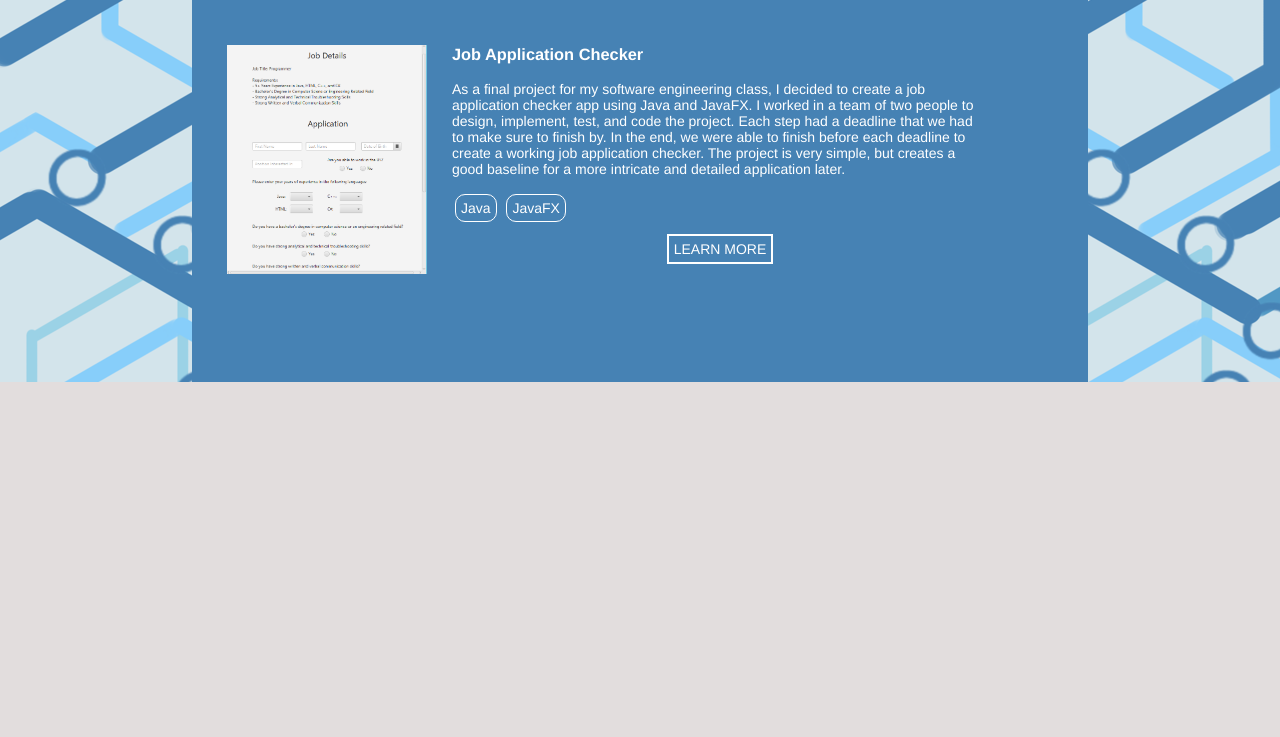
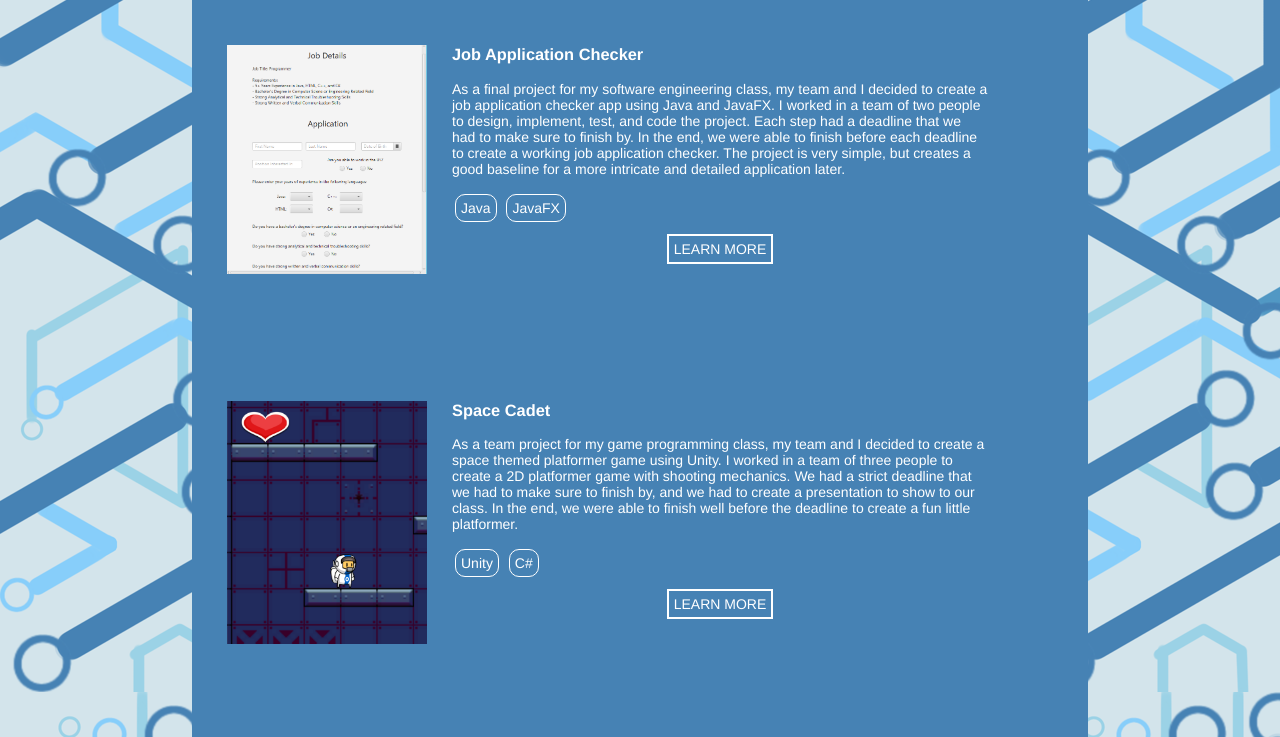
Before and after one commit to cnich01/Portfolio, a plain HTML site: page portfolio.html in a window 1280 px wide. Shown: the part 1356-2093 px from the top of the page. Before the commit the page ends 1738 px from the top, so only its background shows below. Drawn offline with Linux system fonts and the light colour scheme.

Commit message:
added more projects to project section

```diff
--- a/portfolio.html
+++ b/portfolio.html
@@ -79,7 +79,7 @@
                 <div>
                     <img class="demo" src="Elements/ResumeChecker.png">
                     <h3>Job Application Checker</h3>
-                        <p>As a final project for my software engineering class, I decided to create a job application checker app using
+                        <p>As a final project for my software engineering class, my team and I decided to create a job application checker app using
                         Java and JavaFX. I worked in a team of two people to design, implement, test, and code the project. Each
                         step had a deadline that we had to make sure to finish by. In the end, we were able to finish before each
                         deadline to create a working job application checker. The project is very simple, but creates a good baseline for
@@ -93,6 +93,23 @@
                             <a href="https://github.com/cnich01/ResumeChecker">Learn More</a>
                         </div>
                 </div>
+                <br><br><br><br><br><br><br><br>
+                <div>
+                    <img class="demo" src="Elements/SpaceCadet.png">
+                    <h3>Space Cadet</h3>
+                        <p>As a team project for my game programming class, my team and I decided to create a space themed platformer
+                        game using Unity. I worked in a team of three people to create a 2D platformer game with shooting mechanics.
+                        We had a strict deadline that we had to make sure to finish by, and we had to create a presentation to show to
+                        our class. In the end, we were able to finish well before the deadline to create a fun little platformer.</p>
+                        <div class = skillset>
+                            <span class="skillWhite">Unity</span>
+                            <span class="skillWhite">C#</span>
+                        </div>
+                        <br>
+                        <div class="learnMoreBtn">
+                            <a href="https://github.com/cnich01/Space-Cadet">Learn More</a>
+                        </div>
+                </div>
             </div>
         </div>
     </body>
```
Also changed, not shown: Elements/SpaceCadet.png (added).
